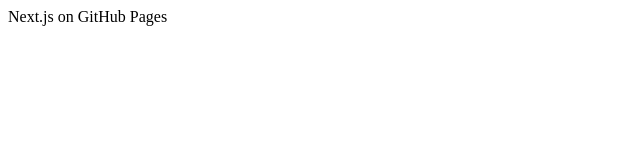
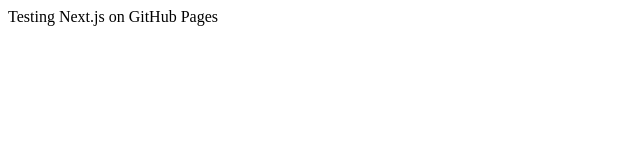
Before and after one commit to fortrafied/fortrafied.github.io, a Next.js app: page / in a window 1280 px wide. Shown: the top 160 px of the page, without its empty margins (0-640 px from the left). Built offline with nearby package versions, Linux system fonts and the light colour scheme.

Commit message:
Testing Workflow

```diff
--- a/app/page.tsx
+++ b/app/page.tsx
@@ -1,7 +1,7 @@
 export default function Home() {
   return (
     <main>
-      <div>Next.js on GitHub Pages</div>
+      <div>Testing Next.js on GitHub Pages</div>
     </main>
   );
 }
```
